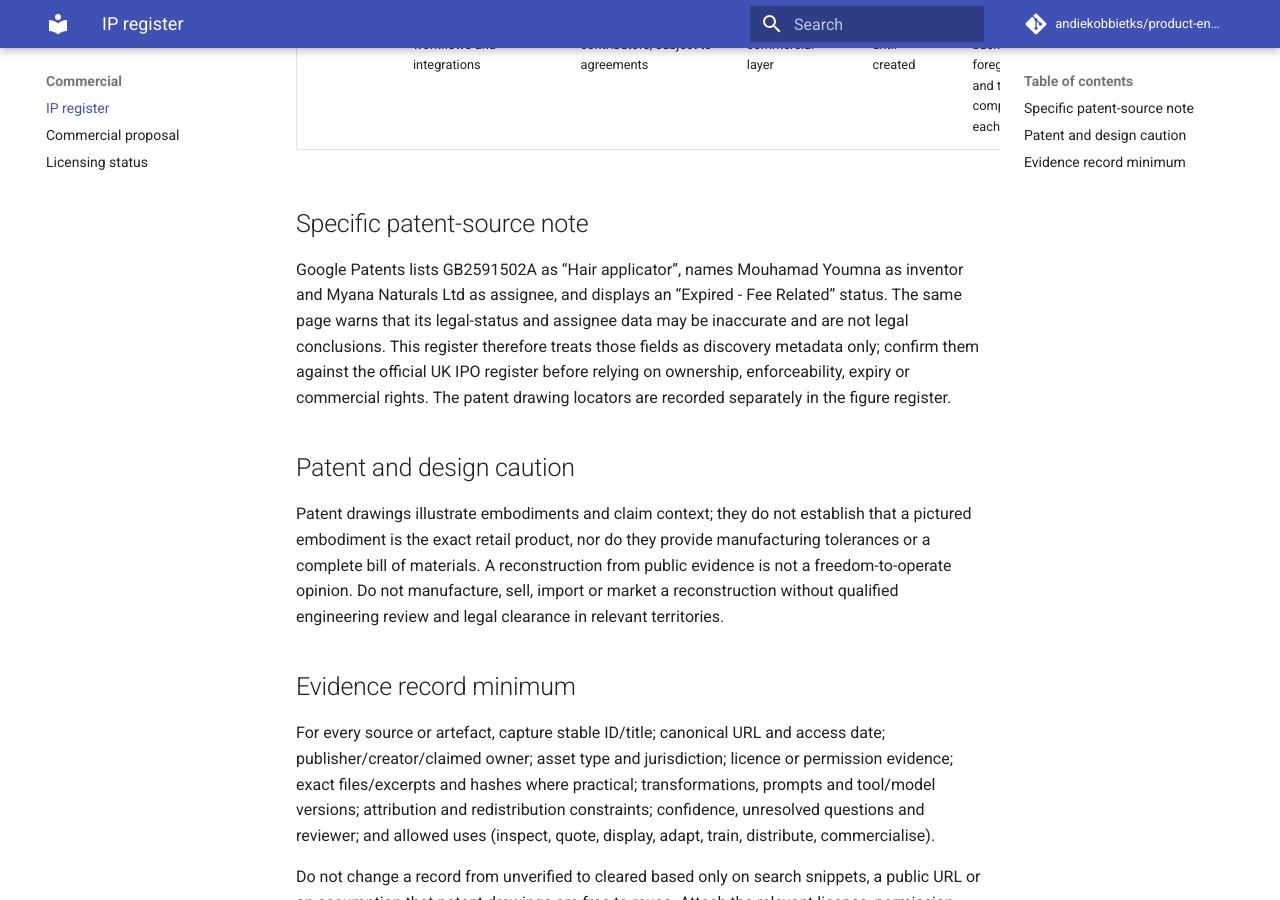
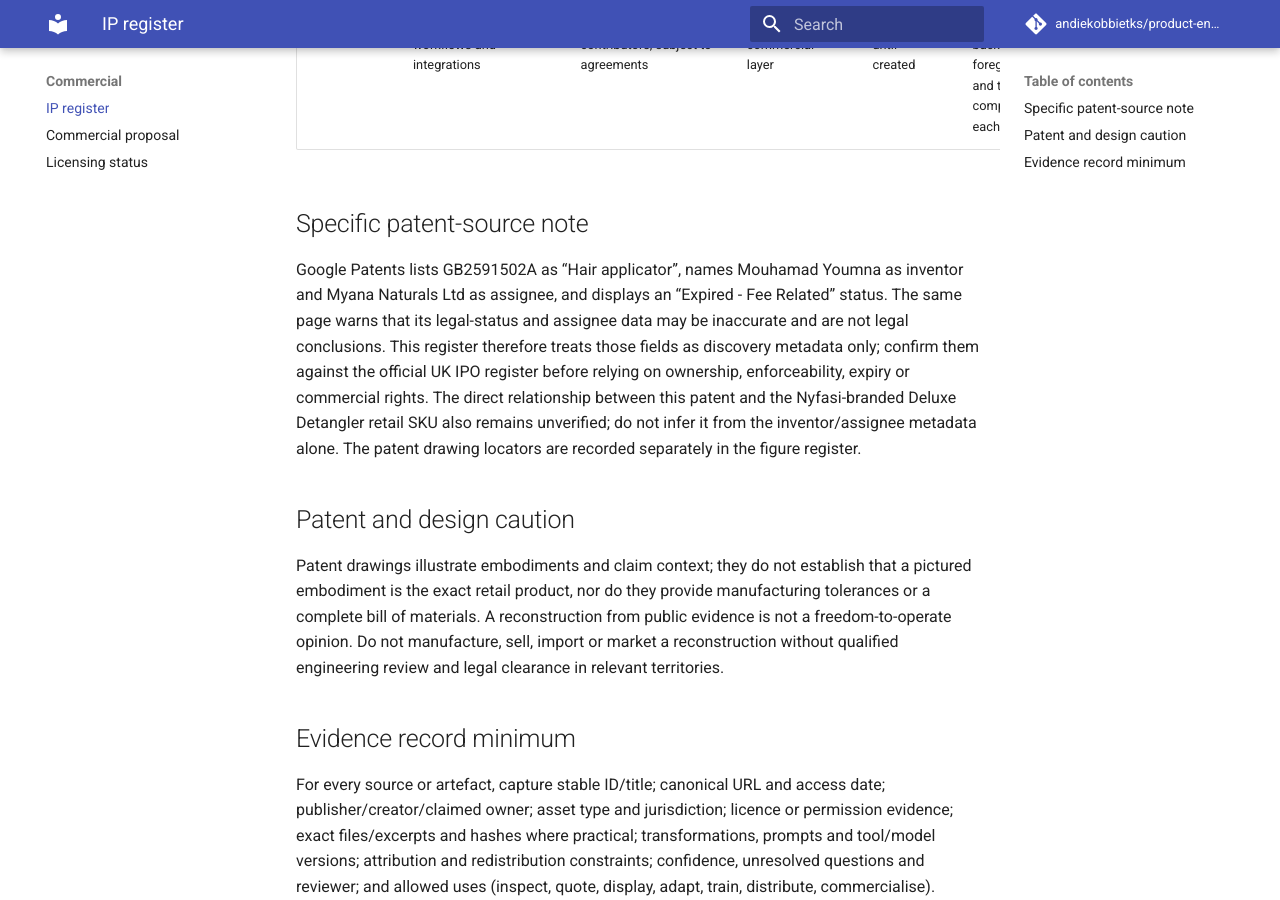
Before and after one commit to andiekobbietks/product-engineering-lab, an MkDocs documentation site: the page built from docs/ip-register.md, in a window 1280 px wide and 900 px high, scrolled down 2194 px. Built offline with MkDocs 1.6.1 and Material for MkDocs 9.7.7, drawn with Linux system fonts in a browser that asks for light colours; comment, search, counter and statistics services are not loaded.

Commit message:
Record unverified patent-to-brand relationship

```diff
--- a/docs/ip-register.md
+++ b/docs/ip-register.md
@@ -24,7 +24,7 @@ A public URL is evidence of publication, not evidence of permission to copy, ada
 
 ## Specific patent-source note
 
-Google Patents lists GB2591502A as “Hair applicator”, names Mouhamad Youmna as inventor and Myana Naturals Ltd as assignee, and displays an “Expired - Fee Related” status. The same page warns that its legal-status and assignee data may be inaccurate and are not legal conclusions. This register therefore treats those fields as discovery metadata only; confirm them against the official UK IPO register before relying on ownership, enforceability, expiry or commercial rights. The patent drawing locators are recorded separately in the figure register.
+Google Patents lists GB2591502A as “Hair applicator”, names Mouhamad Youmna as inventor and Myana Naturals Ltd as assignee, and displays an “Expired - Fee Related” status. The same page warns that its legal-status and assignee data may be inaccurate and are not legal conclusions. This register therefore treats those fields as discovery metadata only; confirm them against the official UK IPO register before relying on ownership, enforceability, expiry or commercial rights. The direct relationship between this patent and the Nyfasi-branded Deluxe Detangler retail SKU also remains unverified; do not infer it from the inventor/assignee metadata alone. The patent drawing locators are recorded separately in the figure register.
 
 ## Patent and design caution
 
```
